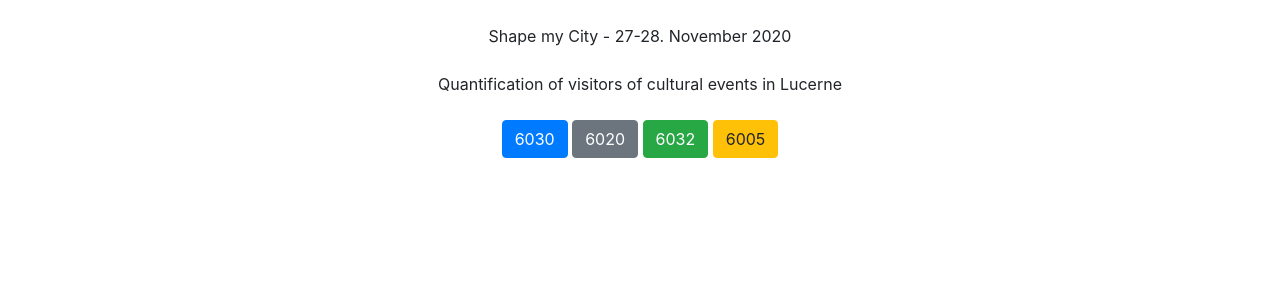
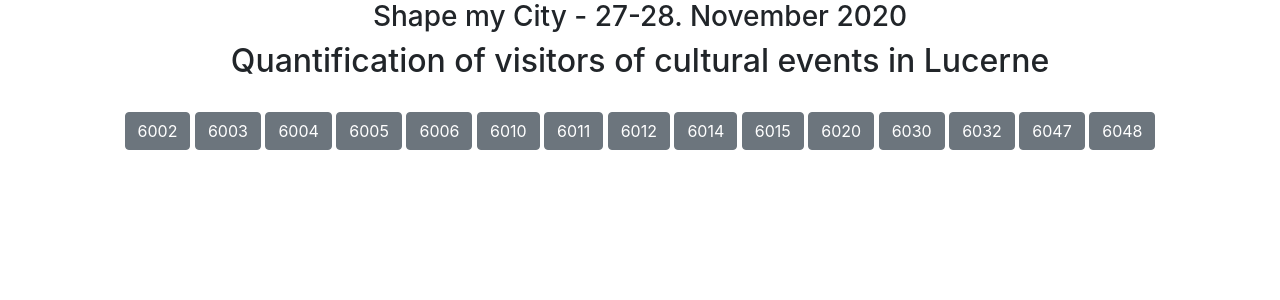
Before and after one commit to ccetinkaya/hackday_t6, a React (Create React App) app in the folder webapp/: page / in a window 1280 px wide. Shown: the top 300 px of the page. Built offline with nearby package versions, Linux system fonts and the light colour scheme.

Commit message:
buttons added

```diff
--- a/webapp/src/App.js
+++ b/webapp/src/App.js
@@ -7,16 +7,26 @@ function App() {
   return (
     <div className="App">
       <text>
-        <br />
-        Shape my City - 27-28. November 2020<br />
-        <br></br>
-        Quantification of visitors of cultural events in Lucerne<br />
+        <h3>Shape my City - 27-28. November 2020</h3>
+        <h2> Quantification of visitors of cultural events in Lucerne</h2>
+
       </text>
       <br></br>
-      <Button variant="primary">6030</Button>{' '}
-      <Button variant="secondary">6020</Button>{' '}
-      <Button variant="success">6032</Button>{' '}
-      <Button variant="warning">6005</Button>{' '}
+      <Button variant="secondary">6002</Button>{' '}
+      <Button variant="secondary">6003</Button>{' '}
+      <Button variant="secondary">6004</Button>{' '}
+      <Button variant="secondary">6005</Button>{' '}
+	  <Button variant="secondary">6006</Button>{' '}
+	  <Button variant="secondary">6010</Button>{' '}
+	  <Button variant="secondary">6011</Button>{' '}
+	  <Button variant="secondary">6012</Button>{' '}
+	  <Button variant="secondary">6014</Button>{' '}
+	  <Button variant="secondary">6015</Button>{' '}
+	  <Button variant="secondary">6020</Button>{' '}
+	  <Button variant="secondary">6030</Button>{' '}
+	  <Button variant="secondary">6032</Button>{' '}
+	  <Button variant="secondary">6047</Button>{' '}
+	  <Button variant="secondary">6048</Button>{' '}
     </div>
   );
 }
```
